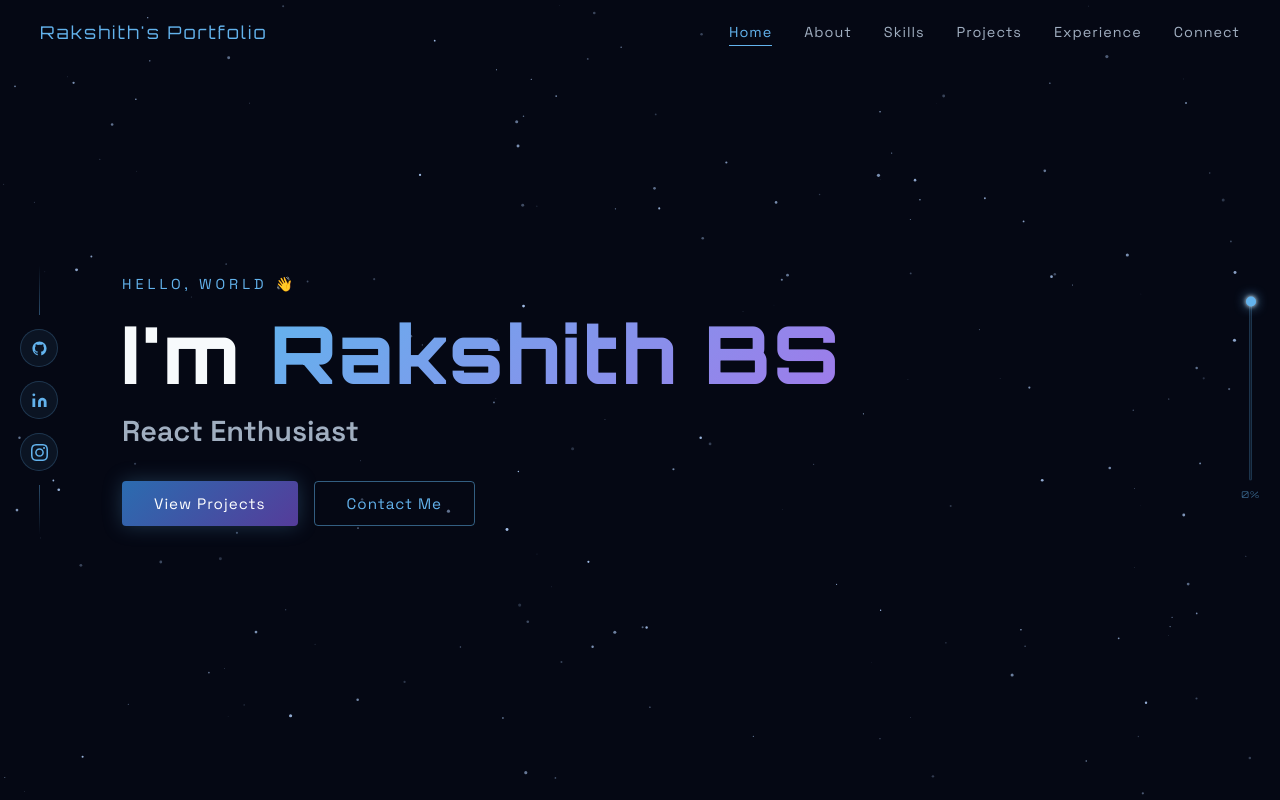
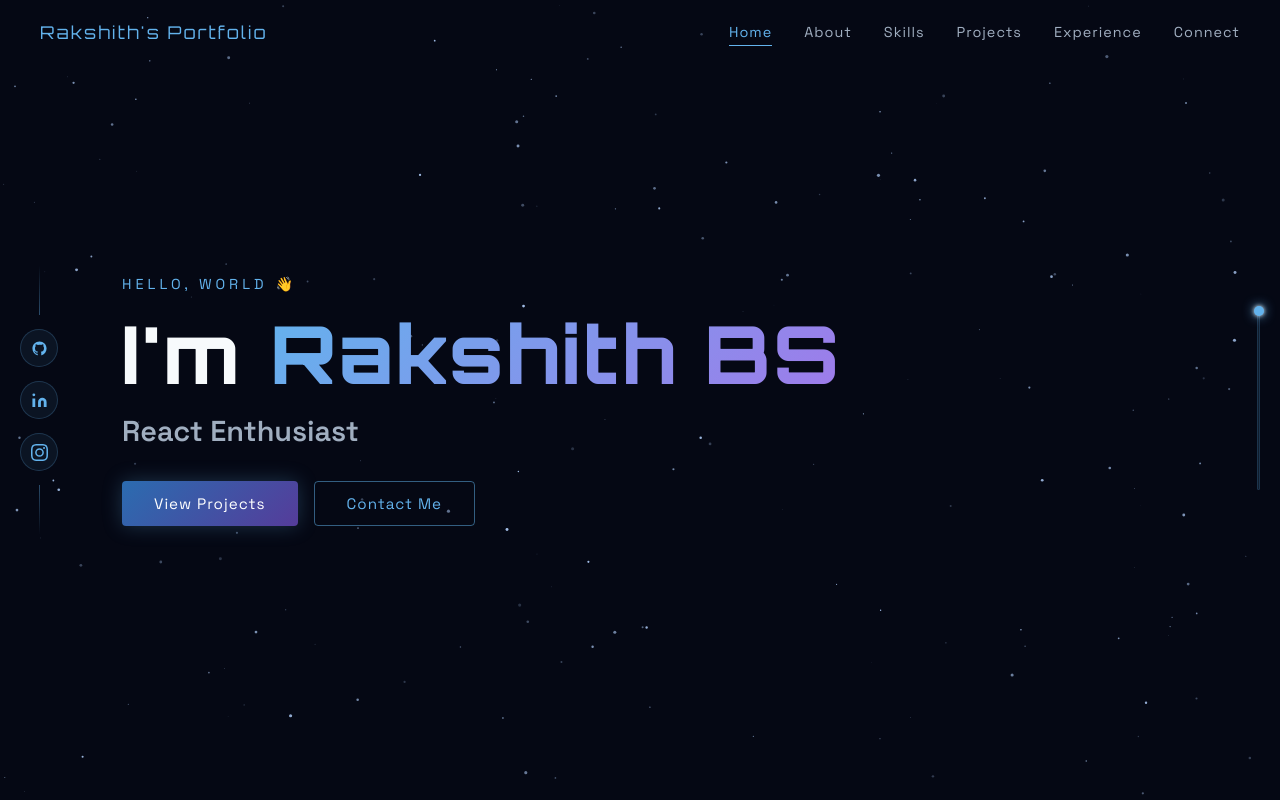
Before and after one commit to Rakshith0907/rakshithbs-portfolio, a React (Vite) app: page / in a window 1280 px wide. Shown: the top 800 px of the page. Built offline with nearby package versions, Linux system fonts and the light colour scheme.

Commit message:
made slight changes

```diff
--- a/src/components/Footer/Footer.jsx
+++ b/src/components/Footer/Footer.jsx
@@ -18,7 +18,7 @@ export default function Footer() {
           ))}
         </div>
         <p className="footer__copy">
-          Designed & Built by <span className="footer__name">Rakshith BS</span> · {new Date().getFullYear()}
+          Designed & Built with<span className="footer__name"> React<i className="fa-brands fa-react"></i></span> by <span className="footer__name">Rakshith BS</span> · {new Date().getFullYear()}
         </p>
       </div>
     </footer>
--- a/src/components/ScrollProgress/ScrollProgress.jsx
+++ b/src/components/ScrollProgress/ScrollProgress.jsx
@@ -19,7 +19,7 @@ export default function ScrollProgress() {
         <div className="scroll-fill" style={{ height: `${pct}%` }} />
         <div className="scroll-dot" style={{ top: `calc(${pct}% - 5px)` }} />
       </div>
-      <span className="scroll-label">{Math.round(pct)}%</span>
+      {/* <span className="scroll-label">{Math.round(pct)}%</span> */}
     </div>
   );
 }
```
